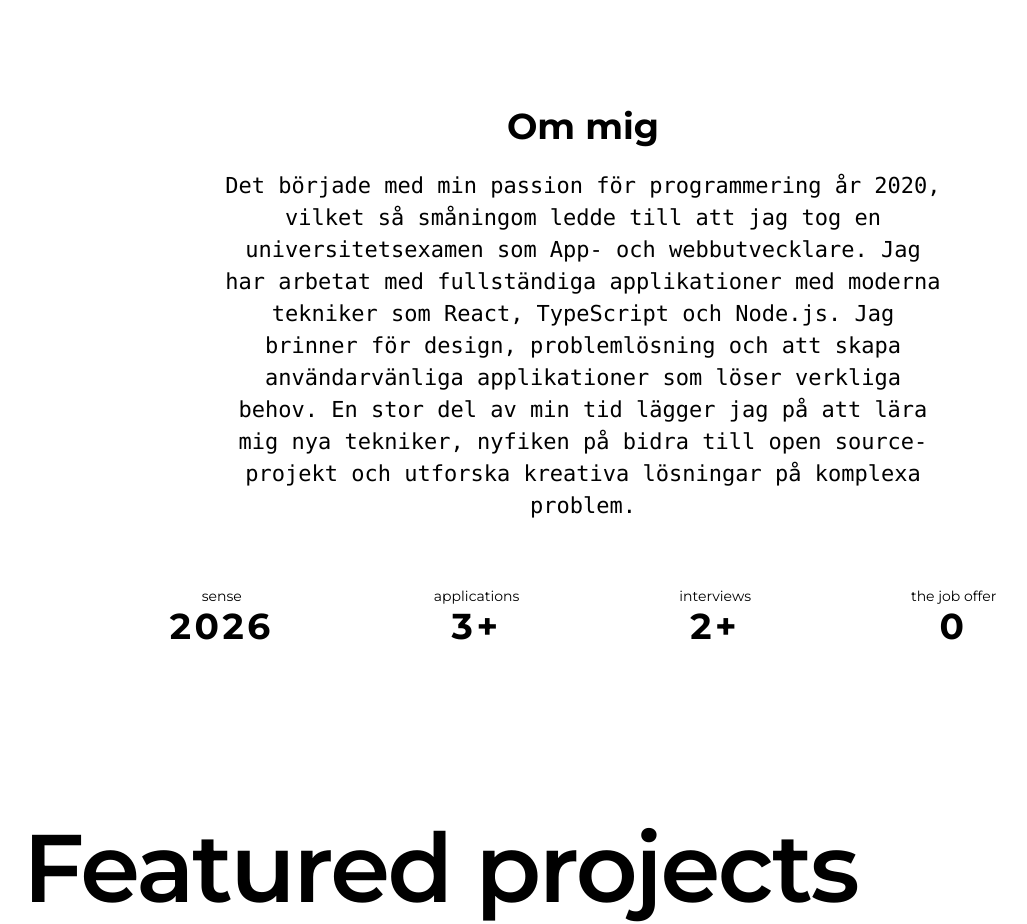
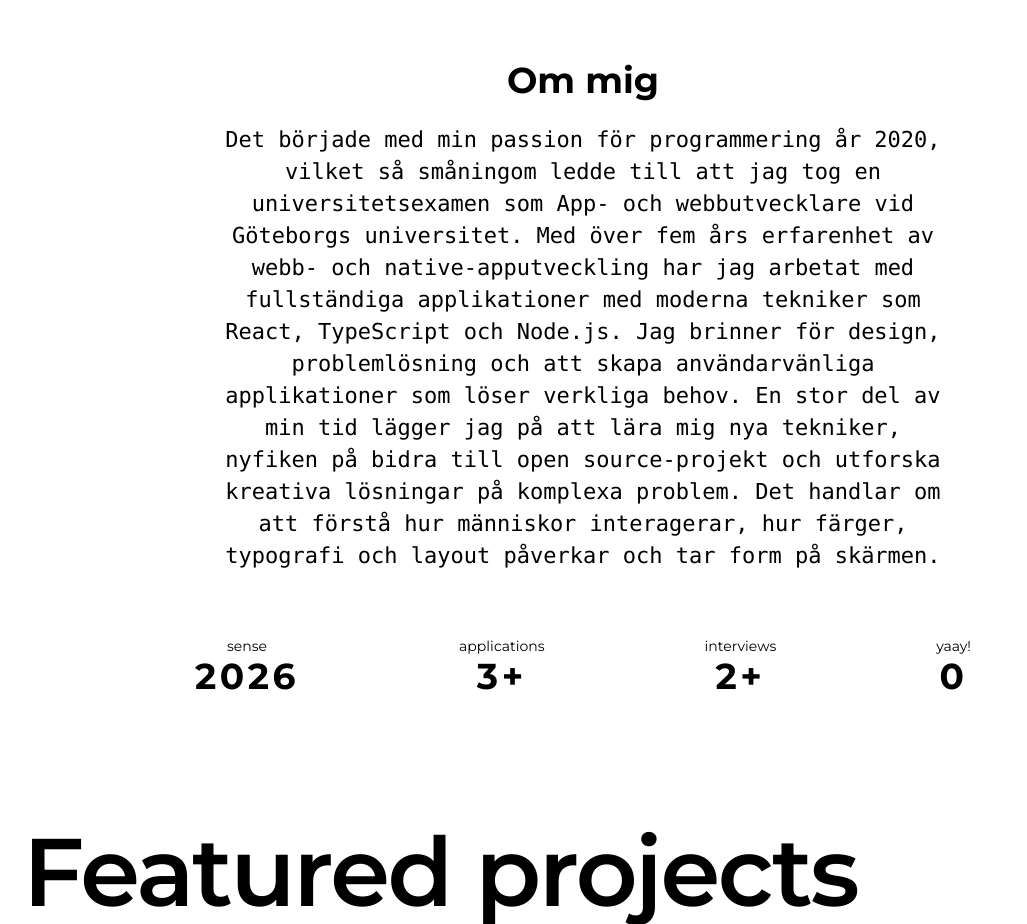
Before and after one commit to ns-develops/Portfolio-ns-dev.tech, a React (Vite) app: page / in a window 1280 px wide. Shown: the part 780-1704 px from the top of the page, without its empty margins (57-1084 px from the left). Built offline with nearby package versions, Linux system fonts and the light colour scheme; a web font is replaced by a local one.

Commit message:
latest upd

```diff
--- a/src/components/Info.jsx
+++ b/src/components/Info.jsx
@@ -1,7 +1,7 @@
-// import React, { useRef, useState, useEffect } from "react";
-import React from "react";
+import React, { useRef, useState, useEffect } from "react";
 import { motion } from "framer-motion";
 import pictureMe from "../assets/new.jpg"; // importerar bilden
+import { useInView } from "framer-motion";
 
 /* =========================
   SNAKE
@@ -78,6 +78,33 @@ import pictureMe from "../assets/new.jpg"; // importerar bilden
   INFO – AKTIV
 ========================= */
 const Info = () => {
+  const sectionRef = useRef(null);
+  const isInView = useInView(sectionRef, { once: true, margin: "-100px" });
+
+  const [applications, setApplications] = useState(1);
+  const [interviews, setInterviews] = useState(1);
+
+  useEffect(() => {
+    if (!isInView) return;
+
+    let app = 1;
+    let intv = 1;
+
+    const interval = setInterval(() => {
+      app = app < 3 ? app + 1 : 3;
+      intv = intv < 2 ? intv + 1 : 2;
+
+      setApplications(app);
+      setInterviews(intv);
+
+      if (app === 3 && intv === 2) {
+        clearInterval(interval);
+      }
+    }, 400);
+
+    return () => clearInterval(interval);
+  }, [isInView]);
+
   return (
     <motion.div
       className="flex flex-col justify-center items-center w-full min-h-screen bg-white text-black px-6 md:px-20 lg:px-32 pt-10 pb-32"
@@ -85,12 +112,6 @@ const Info = () => {
       animate={{ opacity: 1, y: 0 }}
       transition={{ duration: 1, ease: "easeOut" }}
     >
-      {/*  <img
-        src={pictureMe}
-        alt="Picture of me"
-        className="w-full max-w-md h-auto mb-6 object-cover"
-      />*/}
-
       <motion.h2
         className="text-4xl font-bold mb-6 text-center"
         initial={{ opacity: 0, y: 40 }}
@@ -108,13 +129,14 @@ const Info = () => {
         viewport={{ once: true, amount: 0.4 }}
         transition={{ duration: 1.1, ease: "easeOut" }}
       >
-        Det började med min passion för programmering år 2020, vilket så småningom ledde till att jag tog en universitetsexamen som App- och webbutvecklare. Jag har arbetat med fullständiga applikationer med moderna tekniker som React, TypeScript och Node.js.
+        Det började med min passion för programmering år 2020, vilket så småningom ledde till att jag tog en universitetsexamen som App- och webbutvecklare vid Göteborgs universitet. Med över fem års erfarenhet av webb- och native-apputveckling har jag arbetat med fullständiga applikationer med moderna tekniker som React, TypeScript och Node.js.
 
-        Jag brinner för design, problemlösning och att skapa användarvänliga applikationer som löser verkliga behov. En stor del av min tid lägger jag på att lära mig nya tekniker, nyfiken på bidra till open source-projekt och utforska kreativa lösningar på komplexa problem.
+        Jag brinner för design, problemlösning och att skapa användarvänliga applikationer som löser verkliga behov. En stor del av min tid lägger jag på att lära mig nya tekniker, nyfiken på bidra till open source-projekt och utforska kreativa lösningar på komplexa problem. Det handlar om att förstå hur människor interagerar, hur färger, typografi och layout påverkar och tar form på skärmen.
       </motion.p>
 
       {/* ===== TIMELINE / STATUS SEKTION ===== */}
       <motion.div
+        ref={sectionRef}
         className="mt-16 flex flex-row items-start justify-center gap-24 md:gap-40 text-center flex-wrap"
         initial={{ opacity: 0, y: 40 }}
         whileInView={{ opacity: 1, y: 0 }}
@@ -133,7 +155,7 @@ const Info = () => {
         <div className="flex flex-col items-center leading-none">
           <span className="text-sm lowercase">applications</span>
           <span className="text-3xl md:text-4xl font-bold uppercase tracking-widest">
-      3+
+            {applications}+
           </span>
         </div>
 
@@ -141,13 +163,13 @@ const Info = () => {
         <div className="flex flex-col items-center leading-none">
           <span className="text-sm lowercase">interviews</span>
           <span className="text-3xl md:text-4xl font-bold uppercase tracking-widest">
-      2+
+            {interviews}+
           </span>
         </div>
 
         {/* job offer */}
         <div className="flex flex-col items-center leading-none">
-    <span className="text-sm lowercase">the job offer</span>
+          <span className="text-sm lowercase">yaay!</span>
           <span className="text-3xl md:text-4xl font-bold uppercase tracking-widest">
             0
           </span>
```
Lines whose indentation alone changed are shown as unchanged.
